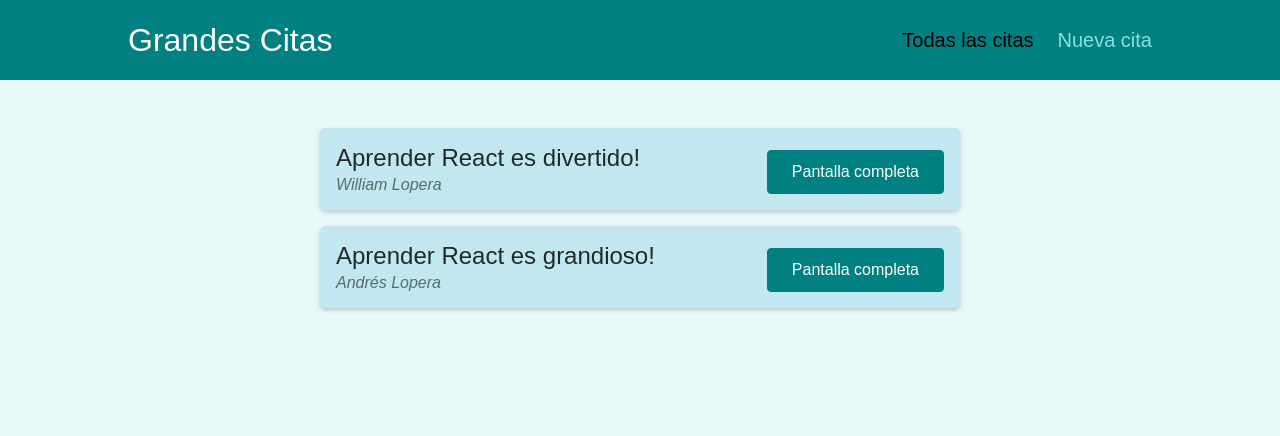
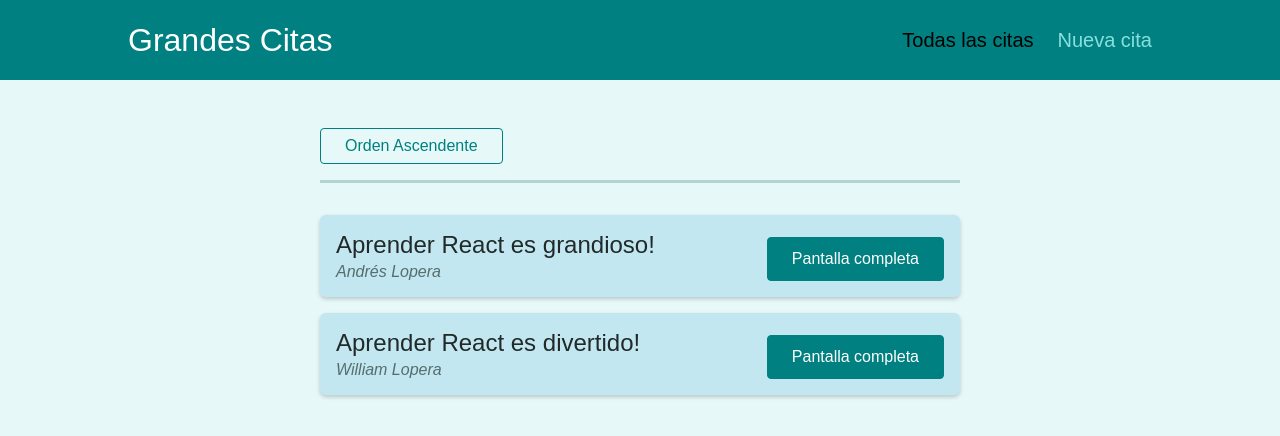
Before and after one commit to wlopera/React-Route-Example, a React (Create React App) app: page /quotes in a window 1280 px wide. Shown: the top 436 px of the page. Built offline with nearby package versions, Linux system fonts and the light colour scheme.

Commit message:
Pasar parametros a traves de la URL useHistory y useLocation

```diff
--- a/src/components/quotes/QuoteList.js
+++ b/src/components/quotes/QuoteList.js
@@ -1,13 +1,41 @@
-import { Fragment } from 'react';
+import { Fragment } from "react";
+import { useHistory, useLocation } from "react-router-dom";
 
-import QuoteItem from './QuoteItem';
-import classes from './QuoteList.module.css';
+import QuoteItem from "./QuoteItem";
+import classes from "./QuoteList.module.css";
+
+const sortQuotes = (quotes, ascending) => {
+  return quotes.sort((quoteA, quoteB) => {
+    if (ascending) {
+      return quoteA.id > quoteB.id ? 1 : -1;
+    } else {
+      return quoteA.id < quoteB.id ? 1 : -1;
+    }
+  });
+};
 
 const QuoteList = (props) => {
+  const history = useHistory();
+  const location = useLocation();
+
+  const queryParams = new URLSearchParams(location.search);
+  const isSortingAsceding = queryParams.get("sort") === "asc";
+
+  const sortedQuotes = sortQuotes(props.quotes, isSortingAsceding);
+
+  const changeSortingHandler = () => {
+    history.push("/quotes?sort=" + (isSortingAsceding ? "desc" : "asc"));
+  };
+
   return (
     <Fragment>
+      <div className={classes.sorting}>
+        <button onClick={changeSortingHandler}>
+          Orden {isSortingAsceding ? "Descendente" : "Ascendente"}
+        </button>
+      </div>
       <ul className={classes.list}>
-        {props.quotes.map((quote) => (
+        {sortedQuotes.map((quote) => (
           <QuoteItem
             key={quote.id}
             id={quote.id}
```
Also changed, not shown: 1 other file (tests, documents, lock files or other folders).
